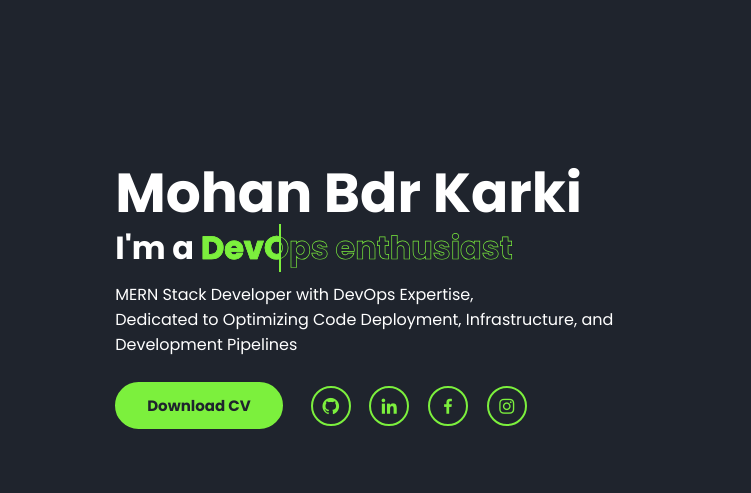
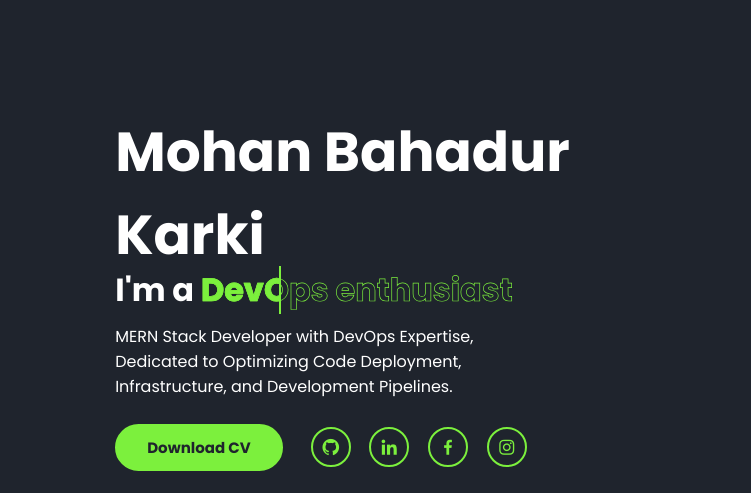
Before and after one commit to Mohanbahadurkarki28/portfolio-website, a plain HTML site: page index.html in a window 1280 px wide. Shown: the part 150-643 px from the top of the page, 0-751 px from the left. Drawn offline with nearby package versions, Linux system fonts and the light colour scheme.

Commit message:
small changed

```diff
--- a/index.html
+++ b/index.html
@@ -41,7 +41,7 @@
 <!-- Home section -->
 <section class="home active">
     <div class="home-detail">
-        <h1>Mohan Bdr Karki</h1>
+        <h1>Mohan Bahadur Karki</h1>
         <h2>I'm a
             <span style="--i:4;" data-text="MERN Developer">MERN Developer</span>
             <span style="--i:3;" data-text="DevOps enthusiast">DevOps enthusiast</span>
@@ -50,7 +50,9 @@
         </h2>
         <p> MERN Stack Developer with DevOps Expertise,
             <br>
-            Dedicated to Optimizing Code Deployment, Infrastructure, and Development Pipelines
+            Dedicated to Optimizing Code Deployment,
+            <br>
+            Infrastructure, and Development Pipelines.
         <div class="btn-sci">
            <a href="./Images/Mohan_MERN&DEVOPS.pdf" download="Mohan_MERN&DEVOPS.pdf" class="btn">
     Download CV
```
